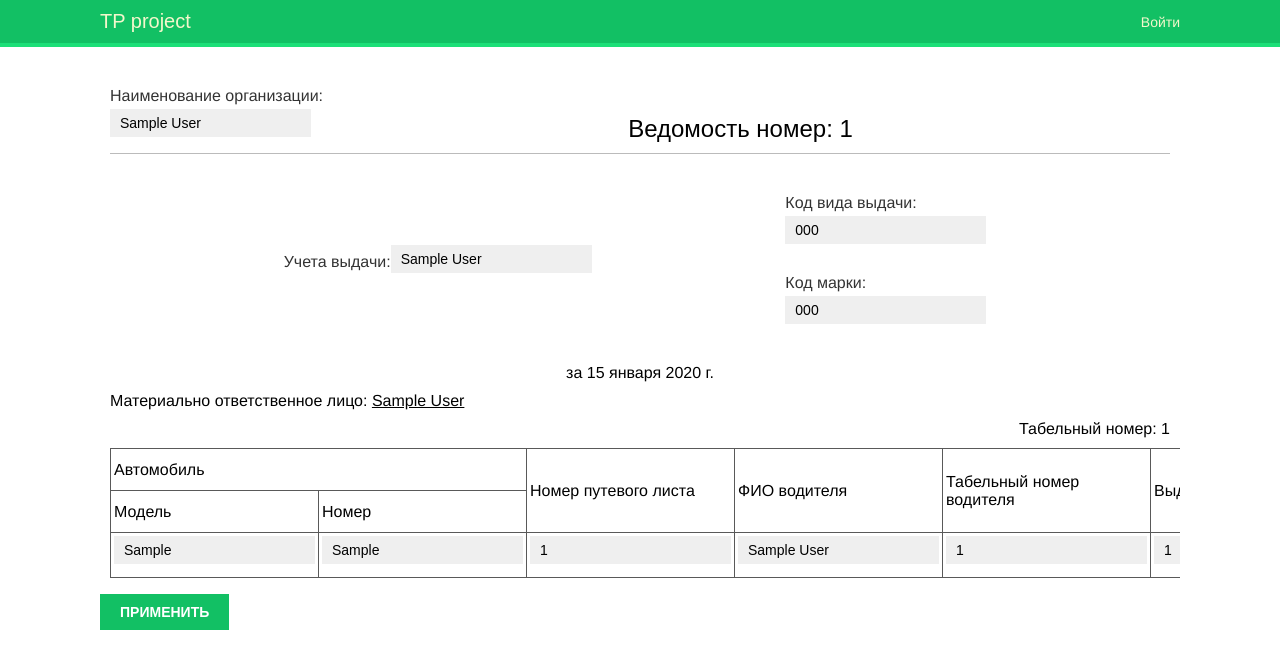
After one commit to Yura192c/TP, a Django app: a page that uses document/templates/document/edit_issue.html in a window 1280 px wide. The commit adds this page. Shown: the top 669 px of the page. Run offline with Django 4.2, Linux system fonts and the light colour scheme; tables that the repository leaves empty hold one stand-in row (values such as "Sample post"); some web fonts are replaced.

Commit message:
Added the ability to edit and add reports

```diff
--- a/document/forms.py
+++ b/document/forms.py
@@ -8,32 +8,58 @@ from .models import IssuanceAccounting
 from django.forms import ModelForm
 
 
-class AddIssue(forms.ModelForm):
-    class Meta:
-        model = IssuanceAccounting
-        # fields = []
-        exclude = ['user', 'slug', 'date', ]
-
-
-class AddIssue_no_model(forms.Form):
+class AddIssueForm(forms.Form):
+    organization_name = forms.CharField(max_length=100, label='Наименование организации')
     product_name = forms.CharField(max_length=100, label='Учета выдачи')
     issue_code = forms.CharField(max_length=100, label='Код выдачи')
     brand_code = forms.CharField(max_length=100, label='Код марки')
     # date = forms.DateField(dd=True)
-    organization_name = forms.CharField(max_length=100, label='Наименование организации')
 
     field_order = ['organization_name', 'product_name', 'issue_code', 'brand_code']
 
 
-class AddDetailInfo(forms.Form):
+class EditIssueForm(forms.Form):
+    def __init__(self, issuance_accounting_model=None, *args, **kwargs):
+        super(EditIssueForm, self).__init__(*args, **kwargs)
+        self.fields['organization_name'] = forms.CharField(max_length=100, label='Наименование организации',
+                                                           initial=issuance_accounting_model.organization_name)
+        self.fields['product_name'] = forms.CharField(max_length=100, label='Учета выдачи',
+                                                      initial=issuance_accounting_model.product_name)
+        self.fields['issue_code'] = forms.CharField(max_length=100, label='Код выдачи',
+                                                    initial=issuance_accounting_model.issue_code)
+        self.fields['brand_code'] = forms.CharField(max_length=100, label='Код марки',
+                                                    initial=issuance_accounting_model.brand_code)
+        # date = forms.DateField(dd=True)
+
+        # field_order = ['organization_name', 'product_name', 'issue_code', 'brand_code']
+
+
+class AddDetailInfoForm(forms.Form):
     def __init__(self, number=1, *args, **kwargs):
-        super(AddDetailInfo, self).__init__(*args, **kwargs)
+        super(AddDetailInfoForm, self).__init__(*args, **kwargs)
         self.fields[f'car_number_{number}'] = forms.CharField(label='Номер машины', max_length=15)
         self.fields[f'car_model_{number}'] = forms.CharField(label='Модель машины', max_length=15)
         self.fields[f'waybill_number_{number}'] = forms.IntegerField(label='Номер путевого листа', min_value=0)
         self.fields[f'deliver_full_name_{number}'] = forms.CharField(label='ФИО водителя', max_length=150)
         self.fields[f'deliver_number_{number}'] = forms.IntegerField(label='Табельный номер водителя', min_value=0)
         self.fields[f'issued_by_{number}'] = forms.IntegerField(label='Сколько выдано', min_value=0)
+
+
+class EditDetailInfoForm(forms.Form):
+    def __init__(self, DetailInfoModel=None, number=1, *args, **kwargs):
+        super(EditDetailInfoForm, self).__init__(*args, **kwargs)
+        self.fields[f'car_number_{number}'] = forms.CharField(label='Номер машины', max_length=15,
+                                                              initial=DetailInfoModel.car_numder)
+        self.fields[f'car_model_{number}'] = forms.CharField(label='Модель машины', max_length=15,
+                                                             initial=DetailInfoModel.car_model)
+        self.fields[f'waybill_number_{number}'] = forms.IntegerField(label='Номер путевого листа', min_value=0,
+                                                                     initial=DetailInfoModel.waybill_number)
+        self.fields[f'deliver_full_name_{number}'] = forms.CharField(label='ФИО водителя', max_length=150,
+                                                                     initial=DetailInfoModel.deliver_full_name)
+        self.fields[f'deliver_number_{number}'] = forms.IntegerField(label='Табельный номер водителя', min_value=0,
+                                                                     initial=DetailInfoModel.deliver_number)
+        self.fields[f'issued_by_{number}'] = forms.IntegerField(label='Сколько выдано', min_value=0,
+                                                                initial=DetailInfoModel.issued_by)
 
         # pass
 
@@ -44,3 +70,7 @@ class AddDetailInfo(forms.Form):
     #         raise ValidationError(_('Invalid range'))
     #
     #     return issued_by
+
+
+class AddCostAccountingBalancesForm(forms.Form):
+    pass
--- a/document/templates/document/add_issue.html
+++ b/document/templates/document/add_issue.html
@@ -10,8 +10,8 @@
 
 
     {#    <a href="{% url 'add_deliver'/3 %}"> asd </a>#}
-    <h1>{{ count }}/
-        <a href="{% url 'add_issance' %}?count={{ count }}">ADD</a>
+    <h1>Количество водителей: {{ count }}<br>
+        <a href="{% url 'add_issance' %}?count={{ count }}">Добавить водителя</a>
     </h1>
 
     <form action="." method="post" class="add-issue-form">
--- /dev/null
+++ b/document/templates/document/edit_issue.html
@@ -0,0 +1,104 @@
+{% extends "base.html" %}
+{% block title %}Dashboard{% endblock %}
+{% load static %}
+{% block cssblock %}
+    <link rel="stylesheet" href="{% static 'document/css/document_info.css' %}">
+{% endblock %}
+{% block content %}
+
+    {% if Issuance_Accounting %}
+        <section class='document'>
+            <form action="{% url 'edit_issue' slug=Issuance_Accounting.slug %}" method="post" id="edit-issue-form">
+                {% csrf_token %}
+{#            {% for field in form %}#}
+{#{{ form.as_p }}#}
+                <div class="manufacter">
+{#                                       <div class="name"> Наименование организации:</div>#}
+                    <label for="organization_name">Наименование организации:</label><br>
+{#                    <input type="text" id="organization_name" name="organization_name"#}
+{#                           value={{ Issuance_Accounting.organization_name }}>#}
+                    {{ form.organization_name }}
+                    {#                    {{ Issuance_Accounting.organization_name }}#}
+                </div>
+                <div class="document-number"><h1>Ведомость номер: {{ Issuance_Accounting.id }}</h1></div>
+                <div class="info">
+                    <div class="l-info">
+                        {#                        Учета выдачи:#}
+                        <label for="product_name">Учета выдачи:</label><br>
+{#                        <input type="text" id="product_name" name="product_name"#}
+{#                               value={{ Issuance_Accounting.product_name }}>#}
+                        {{ form.product_name }}
+                        {#                        {{ Issuance_Accounting.product_name }}#}
+                    </div>
+                    <div class="r-info">
+                        <div class="codes">
+                            {#                            Код вида выдачи: #}
+                            <label for="issue_code">Код вида выдачи: </label><br>
+{#                            <input type="text" id="issue_code" name="issue_code"#}
+{#                                   value={{ Issuance_Accounting.issue_code }}>#}
+                            {{ form.issue_code }}
+                            {#                            {{ Issuance_Accounting.issue_code }}#}
+                        </div>
+                        <div class="codes">
+                            {#                            Код марки:#}
+                            {#                            #}
+                            <label for="brand_code">Код марки:</label><br>
+                            <input type="text" id="brand_code" name="brand_code"
+                                   value={{ Issuance_Accounting.brand_code }}>
+                            {#                            {{ Issuance_Accounting.brand_code }}#}
+                        </div>
+                    </div>
+                </div>
+{#            {% endfor %}#}
+                <div class="date">за {{ Issuance_Accounting.date }}</div>
+                <div class="user-info">Материально ответственное лицо:
+                    <u>{{ Issuance_Accounting.user.first_name }} {{ Issuance_Accounting.user.last_name }}</u></div>
+                <div class="user-number">Табельный номер: {{ Issuance_Accounting.user.id }}</div>
+
+                <div class="details">
+                    <table class="iksweb">
+                        <tbody>
+                        <tr>
+                            <td colspan="2">Автомобиль</td>
+                            <td rowspan="2">Номер путевого листа</td>
+                            <td rowspan="2">ФИО водителя</td>
+                            <td rowspan="2">Табельный номер водителя</td>
+                            <td rowspan="2">Выдано(цифрами)</td>
+                            <td rowspan="2">Статус получения</td>
+                        </tr>
+                        <tr>
+                            <td>Модель</td>
+                            <td>Номер</td>
+                        </tr>
+                        {% for deliver_f in deliver_forms %}
+{#{{ deliver_f.as_table }}#}
+                            <tr>
+                            {% for field in deliver_f %}
+                                <td>
+                                {{ field }}
+{#                                {{ field.value }}#}
+{#                                    <label for="car_model_{{ forloop.counter }}"#}
+{#                                    style="display: none"></label><br>#}
+{#                            <input type="text" id="car_model_{{ forloop.counter }}"#}
+{#                                   name="car_model_{{ forloop.counter }}"#}
+{#                                   value={{ deliver.car_model }}>#}
+{#                                    {{ deliver_f. }}#}
+                                </td>
+                                {% endfor %}
+{#                                <td>{{ deliver.car_numder }}</td>#}
+{#                                <td>{{ deliver.waybill_number }}</td>#}
+{#                                <td>{{ deliver.deliver_full_name }}</td>#}
+{#                                <td>{{ deliver.deliver_number }}</td>#}
+{#                                <td>{{ deliver.issued_by }}</td>#}
+{#                                <td>#}
+{#                                    {% if deliver.is_recept == True %}Получено{% else %}Не получено{% endif %}</td>#}
+{#                            </tr>#}
+                        {% endfor %}
+                        </tbody>
+                    </table>
+                </div>
+            <p><input type="submit" value="Применить"></p>
+            </form>
+        </section>
+    {% endif %}
+{% endblock %}
--- a/document/templates/document/issuance_info.html
+++ b/document/templates/document/issuance_info.html
@@ -48,6 +48,7 @@
         {% endfor %}
 	</tbody>
 </table></div>
+<a href="{% url 'edit_issue' slug=Issuance_Accounting.slug %}">Редактировать</a>
 </section>
 {% endif %}
 {% endblock %}
--- a/document/urls.py
+++ b/document/urls.py
@@ -6,8 +6,9 @@ from document import views
 urlpatterns = [
     path('doc_show/', views.show_documents, name='show_documents'),
     path('issuance/<slug:document_slug>', views.issuance_info, name='document_info'),
+    path('edit/<slug:slug>', views.edit_issue, name='edit_issue'),
     path('cost/<slug:cost_slug>', views.cost_info, name='cost_info'),
-    path('create/', views.add_issance, name='add_issance'),
-    path('create-cost/', views.add_issance, name='add_cost'),
+    path('create/', views.add_issuance, name='add_issance'),
+    path('create-cost/', views.add_issuance, name='add_cost'),
     # path('add_deliver/<int:count>', views.add_deliver, name='add_deliver'),
 ]
--- a/document/views.py
+++ b/document/views.py
@@ -1,9 +1,10 @@
 from django.shortcuts import render, redirect, get_object_or_404
+from django.urls import reverse
 from django.views.decorators.http import require_POST
 
 from account.models import CustomUser
 from .models import DetailInfo, IssuanceAccounting, DeliverDetail, CostAccountingBalances
-from .forms import AddIssue, AddIssue_no_model, AddDetailInfo
+from .forms import AddIssueForm, AddDetailInfoForm, EditDetailInfoForm, EditIssueForm
 import datetime
 import re
 
@@ -19,67 +20,64 @@ def create_slug(name: str) -> str:
 # Create your views here.
 
 def show_documents(request):
+    """
+    Представление для отображения всех документов
+    """
     if not request.user.is_authenticated:
         pass
         # return redirect('account:login')
     user = request.user.id
-    Issuance_Accounting = IssuanceAccounting.objects.filter(user=user)
-    Cost_Accounting_Balances = CostAccountingBalances.objects.filter(user=user)
+    issuance_accounting = IssuanceAccounting.objects.filter(user=user)
+    cost_accounting_balances = CostAccountingBalances.objects.filter(user=user)
     return render(request,
                   'account/dashboard.html',
-                  {'Issuance_Accounting': Issuance_Accounting,
-                   'Cost_Accounting_Balances': Cost_Accounting_Balances, })
-    # return render(request, 'document/document.html')
+                  {'Issuance_Accounting': issuance_accounting,
+                   'Cost_Accounting_Balances': cost_accounting_balances, })
 
 
 def issuance_info(request, document_slug=None):
+    """
+    Представление для отображения информации о учета выдачи
+    """
     issuance_accounting = get_object_or_404(IssuanceAccounting,
                                             slug=document_slug)
-    Detail_Info = DetailInfo.objects.filter(issuance_accounting_id=issuance_accounting.id)
-    Cost_Accounting_Balances = CostAccountingBalances.objects.filter(slug=document_slug)
+    detail_info = DetailInfo.objects.filter(issuance_accounting_id=issuance_accounting.id)
+    cost_accounting_balances = CostAccountingBalances.objects.filter(slug=document_slug)
     return render(request,
                   'document/issuance_info.html',
                   {'Issuance_Accounting': issuance_accounting,
-                   'Detail_Info': Detail_Info,
-                   'Cost_Accounting_Balances': Cost_Accounting_Balances, })
+                   'Detail_Info': detail_info,
+                   'Cost_Accounting_Balances': cost_accounting_balances, })
 
 
 def cost_info(request, cost_slug=None):
+    """
+    Представление для отображения информации о учета выдачи
+    """
     cost_accounting = get_object_or_404(CostAccountingBalances,
                                         slug=cost_slug)
     delivers = DeliverDetail.objects.filter(cost=cost_accounting)
-    # Detail_Info = DetailInfo.objects.filter(issuance_accounting_id=issuance_accounting.id)
-    # Cost_Accounting_Balances = CostAccountingBalances.objects.filter(slug=document_slug)
     return render(request,
                   'document/cost_info.html',
-                  {
-                      'Cost_Accounting': cost_accounting,
-                      'Delivers': delivers,
-                  })
+                  {'Cost_Accounting': cost_accounting,
+                   'Delivers': delivers, })
 
 
-# def add_deliver(request, count):
-#     request.GET
-
-# @require_POST
-def add_issance(request):
-    '''
+def add_issuance(request):
+    """
     Добаление отчета
-    '''
+    """
     count = int(request.GET.get('count', 0))
-    # if count == 0:
     count = count + 1
     count_range = range(0, count)
-    # req = request.POST
     if request.method == 'POST':
-        form = AddIssue_no_model(request.POST)
-        deliver_forms = [AddDetailInfo(number, request.POST) for number in range(1, count + 2)]
+        form = AddIssueForm(request.POST)
+        deliver_forms = [AddDetailInfoForm(number, request.POST) for number in range(1, count + 2)]
         deliver_forms_is_valid = all(list(map(lambda dev_form: dev_form.is_valid(), deliver_forms)))
         if form.is_valid() and deliver_forms_is_valid:
             try:
 
                 IssuanceAccounting.objects.create(
-                    # user=request.user.id,
                     user=get_object_or_404(CustomUser,
                                            id=request.user.id),
                     product_name=form.cleaned_data['product_name'],
@@ -112,9 +110,9 @@ def add_issance(request):
 
             return redirect('show_documents')
     else:
-        form = AddIssue_no_model()
+        form = AddIssueForm()
         # deliver_form = AddDetailInfo()
-        deliver_forms = [AddDetailInfo(number) for number in range(1, count + 1)]
+        deliver_forms = [AddDetailInfoForm(number) for number in range(1, count + 1)]
         return render(request,
                       'document/add_issue.html',
                       {'form': form,
@@ -125,5 +123,54 @@ def add_issance(request):
                        })
 
 
-def modal_add(request):
-    pass
+def edit_issue(request, slug):
+    """
+    Редактирование отчета
+    """
+    if request.method == 'POST':
+        form = AddIssueForm(request.POST)
+        models = DetailInfo.objects.filter(issuance_accounting__slug=slug)
+        count = models.count()
+        deliver_forms = [AddDetailInfoForm(number, request.POST) for number in range(1, count + 1)]
+        deliver_forms_is_valid = all(list(map(lambda dev_form: dev_form.is_valid(), deliver_forms)))
+
+        if form.is_valid() and deliver_forms_is_valid:
+            issuance_accounting = get_object_or_404(IssuanceAccounting,
+                                                    slug=slug)
+            issuance_accounting.product_name = form.cleaned_data['product_name']
+            issuance_accounting.issue_code = form.cleaned_data['issue_code']
+            issuance_accounting.brand_code = form.cleaned_data['brand_code']
+            issuance_accounting.organization_name = form.cleaned_data['organization_name']
+            issuance_accounting.save(update_fields=['product_name', 'issue_code', 'brand_code', 'organization_name'])
+
+            details = DetailInfo.objects.filter(issuance_accounting=issuance_accounting)
+
+            for index, deliver_form in enumerate(deliver_forms, 1):
+                detail = details[index - 1]
+                detail.car_numder = deliver_form.cleaned_data[f'car_number_{index}']
+                detail.car_model = deliver_form.cleaned_data[f'car_model_{index}']
+                detail.waybill_number = deliver_form.cleaned_data[f'waybill_number_{index}']
+                detail.deliver_full_name = deliver_form.cleaned_data[f'deliver_full_name_{index}']
+                detail.deliver_number = deliver_form.cleaned_data[f'deliver_number_{index}']
+                detail.issued_by = deliver_form.cleaned_data[f'issued_by_{index}']
+                detail.save()
+
+        return redirect('document_info',
+                        document_slug=slug)
+
+    else:
+        models = DetailInfo.objects.filter(issuance_accounting__slug=slug)
+        count = models.count()
+        detail_info_form = [EditDetailInfoForm(model, number) for number, model in
+                            zip(list(range(1, count + 1)), models)]
+        issuance_accounting = IssuanceAccounting.objects.filter(slug=slug).first()
+        form = EditIssueForm(issuance_accounting)
+        detail_info = DetailInfo.objects.filter(issuance_accounting_id=issuance_accounting.id)
+        cost_accounting_balances = CostAccountingBalances.objects.filter(slug=slug)
+        return render(request,
+                      'document/edit_issue.html',
+                      {'Issuance_Accounting': issuance_accounting,
+                       'Detail_Info': detail_info,
+                       'form': form,
+                       'deliver_forms': detail_info_form,
+                       'Cost_Accounting_Balances': cost_accounting_balances, })
```
Also changed, not shown: document/models.py (+7 -4 lines).
